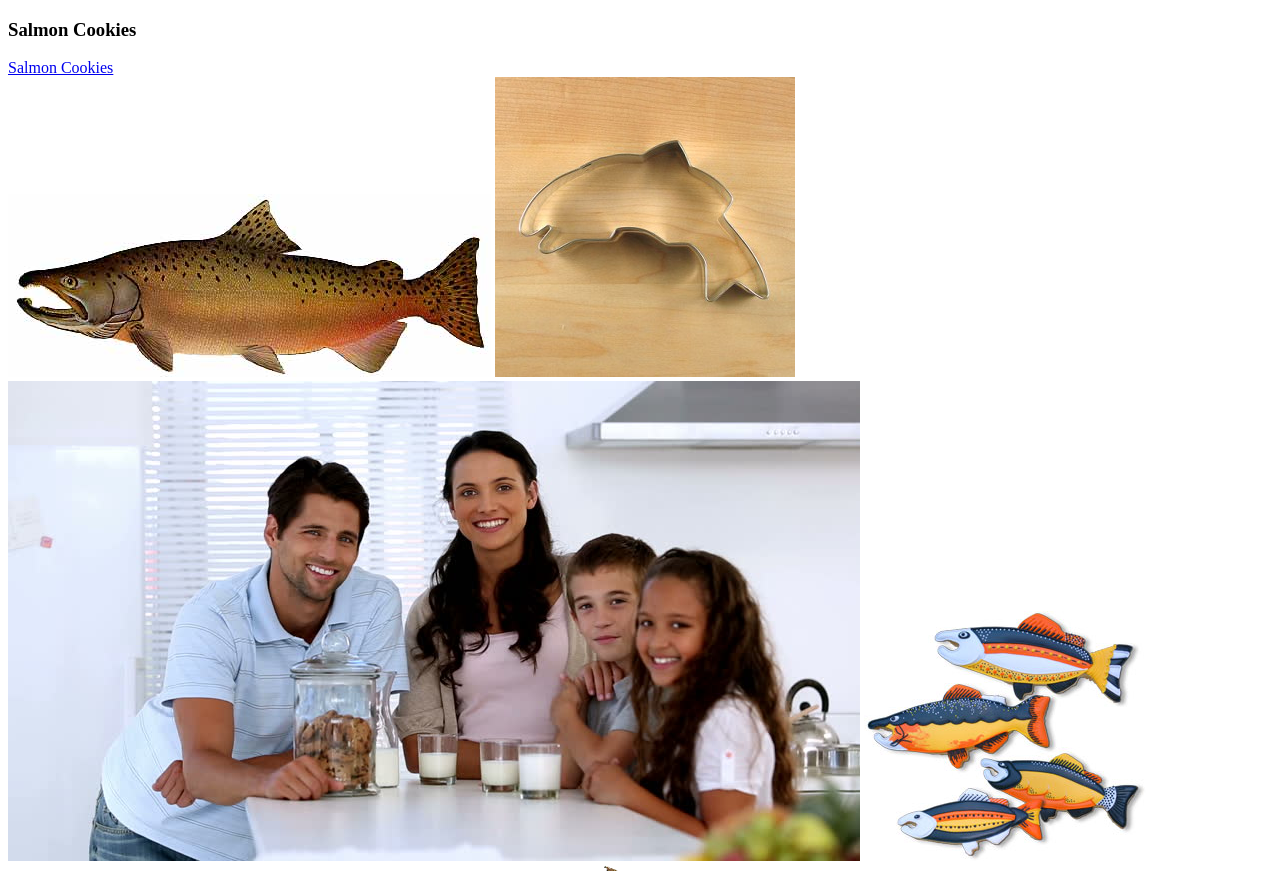
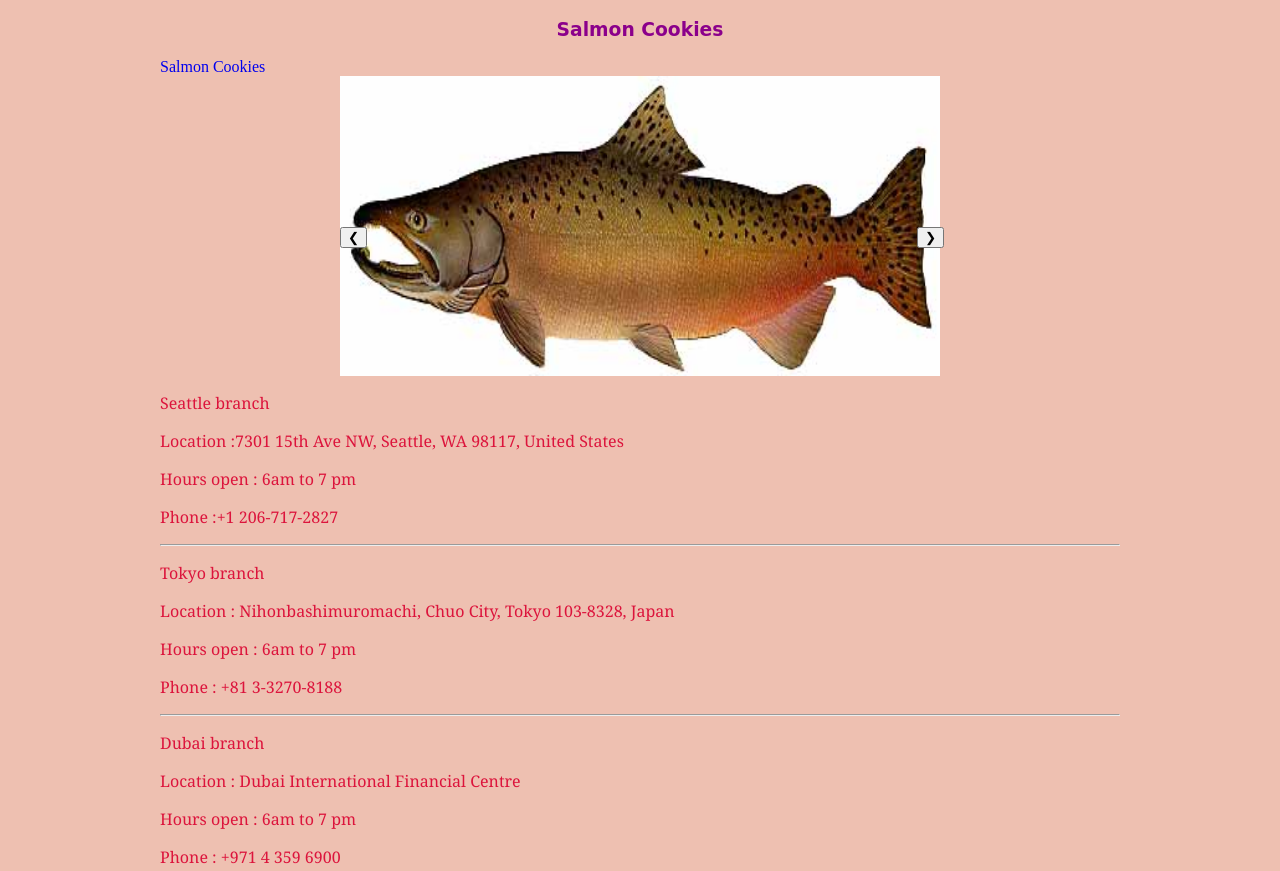
Before and after one commit to mohammadabufarweh/cookie-stand, a plain HTML site: page index.html in a window 1280 px wide. Shown: the top 871 px of the page. Drawn offline with Linux system fonts and the light colour scheme; a web font is replaced by a local one.

Commit message:
lab10-bcokies-stand

```diff
--- a/index.html
+++ b/index.html
@@ -6,50 +6,76 @@
     <meta http-equiv="X-UA-Compatible" content="IE=edge">
     <meta name="viewport" content="width=device-width, initial-scale=1.0">
     <title>Document</title>
-
+    <link rel="stylesheet" href="style.css">
 </head>
 
-<body>
+<body class="b">
     <header>
-        <h3>Salmon Cookies</h3>
+        <h3 class="title">Salmon Cookies</h3>
 
         <a href="./sales.html">Salmon Cookies</a>
     </header>
     <main>
+        <section>
+            <img class="slideshow" src="./img/chinook.jpg" alt="">
+            <img class="slideshow" src="./img/cutter.jpeg" alt="">
+            <img class="slideshow" src="./img/fish.jpg" alt="">
+        </section>
+        <img class="slideshow" src="./img/family.jpg" alt="">
 
-        <img src="./img/chinook.jpg" alt="">
-        <img src="./img/cutter.jpeg" alt="">
-        <img src="./img/family.jpg" alt="">
-        <img src="./img/fish.jpg" alt="">
-        <img src="./img/frosted-cookie.jpg" alt="">
-        <img src="./img/salmon.png" alt="">
-        <img src="./img/shirt.jpg" alt="">
-        <p> Seattle branch </p>
+        <img class="slideshow" src="./img/frosted-cookie.jpg" alt="">
+        <img class="slideshow" src="./img/shirt.jpg" alt="">
+
+        <img class="slideshow" src="./img/salmon.png" alt="">
+        <button class="left" onclick="plusDivs(-1)">&#10094;</button>
+        <button class="right" onclick="plusDivs(+1)">&#10095;</button>
+        <section class="geneal">
+            <p class="p1"> Seattle branch </p>
             <p> Location :7301 15th Ave NW, Seattle, WA 98117, United States</p>
             <p> Hours open : 6am to 7 pm</p>
             <p> Phone :+1 206-717-2827</p>
             <hr>
-        <p> Tokyo branch </p>
+            <p class="p2"> Tokyo branch </p>
             <p> Location : Nihonbashimuromachi, Chuo City, Tokyo 103-8328, Japan </p>
             <p> Hours open : 6am to 7 pm</p>
             <p> Phone : +81 3-3270-8188</p>
             <hr>
 
-        <p> Dubai branch </p>
+            <p class="p3"> Dubai branch </p>
             <p> Location : Dubai International Financial Centre </p>
             <p> Hours open : 6am to 7 pm</p>
             <p> Phone : +971 4 359 6900</p>
             <hr>
-        <p> Paris branch </p>
+            <p class="p4"> Paris branch </p>
             <p> Location : 3 Rue de Montfaucon, 75006 Paris, France</p>
             <p> Hours open : 6am to 7 pm</p>
             <p> Phone : +33 6 56 79 05 36</p>
             <hr>
-        <p> Lima branch </p>
+            <p class="p5"> Lima branch </p>
             <p> :Calle Virgen del Pilar, 10, 29602 Marbella, Málaga, Spain</p>
             <p>Hours open : 6am to 7 pm</p>
             <p> Phone : +34 952 82 30 09</p>
+        </section>
+        <script>var slideIndex = 1;
+            showDivs(slideIndex);
+
+            function plusDivs(n) {
+                showDivs(slideIndex += n);
+            }
+
+            function showDivs(n) {
+                var i;
+                var x = document.getElementsByClassName("slideshow");
+                if (n > x.length) { slideIndex = 1 }
+                if (n < 1) { slideIndex = x.length };
+                for (i = 0; i < x.length; i++) {
+                    x[i].style.display = "none";
+                }
+                x[slideIndex - 1].style.display = "block";
+            }
+        </script>
     </main>
+
 </body>
 
 </html>
--- a/js/app.js
+++ b/js/app.js
@@ -143,6 +143,8 @@ function eventCookie(event) {
     // seattleCookie.gitCustNumber.eventCookie().restaurant;
     // seattleCookie.gitCustNumber();
 }
+let foot =seattleCookie.gitCustNumber();
+
 // seattleCookie.gitCustNumber();
 // table.textContent='';
-seattleCookie.gitCustNumber();
+//console.log(seattle.gitCustNumber);
--- a/style.css
+++ b/style.css
@@ -1,15 +1,71 @@
-
+@import url('https://fonts.googleapis.com/css2?family=Zen+Dots&display=swap');
+.b{
+  width: 960px;
+margin: auto;
+background-color: rgb(238, 192, 177);
+position: relative;
+}
 table {
   border-collapse: collapse;
   text-align: center;
+  font-family: Arial, sans-serif;
+  color: blue;
+  background-color: rgb(236, 236, 174);
+left: 250px;
+top: 500px;
+
 }
 
 td, th {
   border: 1px solid #ccc;
   padding: 5px 10px;
+
 }
 
 th {
   background-color: #325288;
   color: rgb(219, 50, 50);
 }
+.title{
+font-family: 'Zen Dots', cursive;
+text-align: center;
+color: darkmagenta;
+}
+header a{
+  text-decoration: none;
+  margin: auto;
+}
+.slideshow{
+  position: relative;
+  width: 600px;
+  height: 300px;
+ padding-left: 180px;
+
+}
+.right{
+  position:absolute;
+  top:208px;
+  left:757px;
+}
+.left{
+  position:absolute;
+  top:208px;
+  left:180px;
+}
+/* .images{
+  display:grid ;
+  grid-template-columns: 1fr 1fr 1fr;
+}
+.images3{
+  display: grid;
+  margin: auto;
+}
+.images2{
+  display:grid ;
+  grid-template-columns: 1fr 1fr;
+  gap: 40px;
+} */
+.geneal{
+  font-family: Georgia, serif;
+color: crimson;
+}
```
Lines whose indentation alone changed are shown as unchanged.
